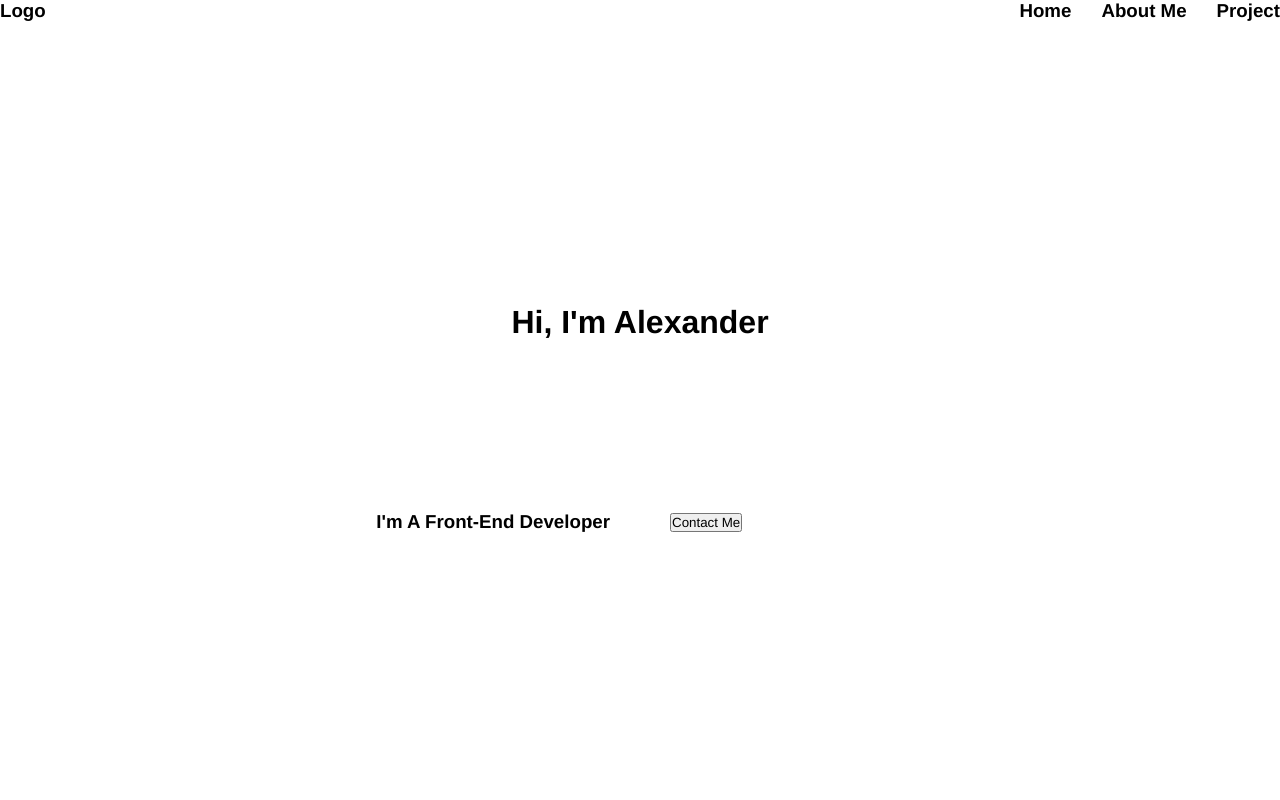
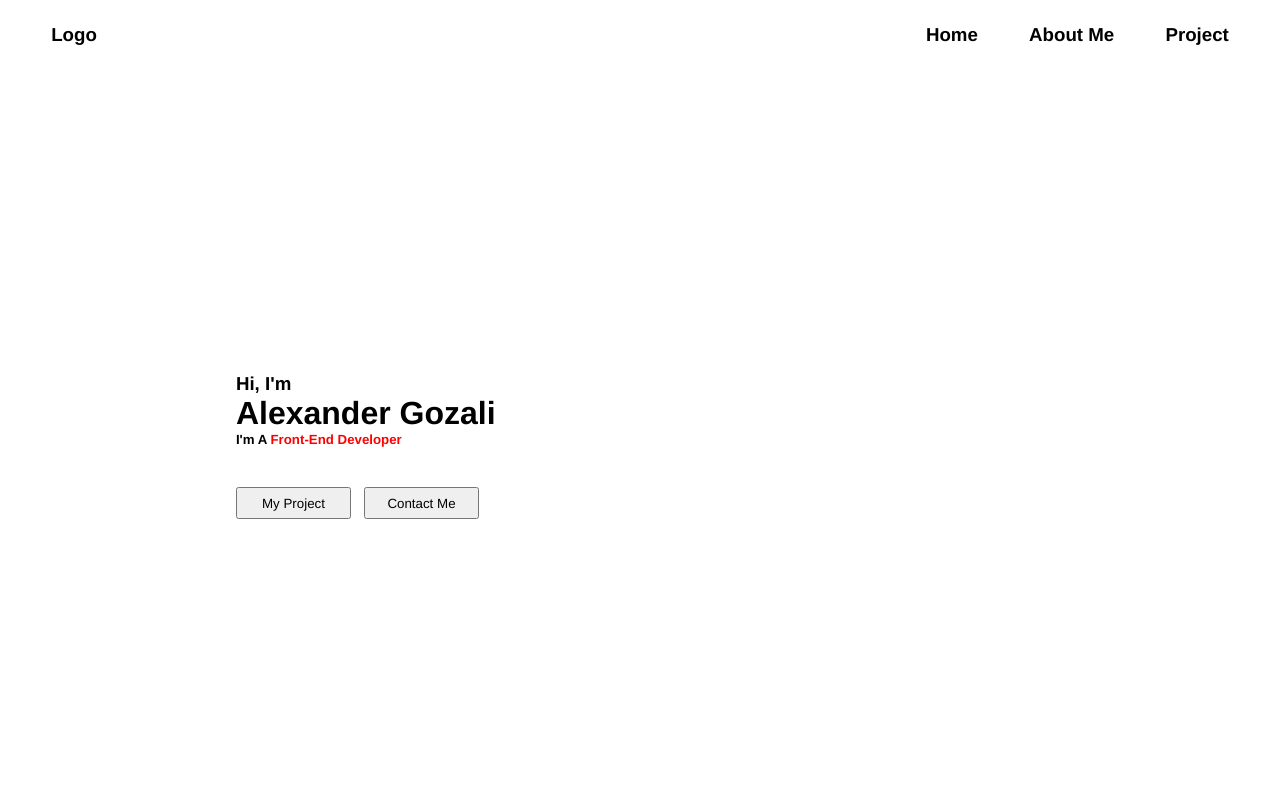
Before and after one commit to alexgodjirah/Web-Dev-Lab, a React (Create React App) app: page / in a window 1280 px wide. Shown: the top 800 px of the page. Built offline with nearby package versions, Linux system fonts and the light colour scheme.

Commit message:
Fix: Navbar and First Page skeletal update

```diff
--- a/src/components/ContactMe.js
+++ b/src/components/ContactMe.js
@@ -47,6 +47,8 @@ export default function ContactMe() {
                     <label>Message</label>
                     <textarea id='message' type='text' />
                 </div>
+
+                <button id='submit-button' type='submit'>Submit</button>
             </form>
             </div>
         </div>
--- a/src/components/FirstPage.js
+++ b/src/components/FirstPage.js
@@ -4,17 +4,17 @@ import React from 'react'
 export default function FirstPage() {
   return (
     <div className='firstPage'>
+
         <div className='title'>
-            <h1>Hi, I'm Alexander</h1>
+            <h3>Hi, I'm</h3>
+            <h1>Alexander <span>Gozali</span></h1>
+            <h5>I'm A <span className='frontEnd'>Front-End Developer</span></h5>
+            <div className='button'>
+                <a href='#project'><button id='myProject'>My Project</button></a>
+                <a href='#contact-me'><button id='myContact'>Contact Me</button></a>
+            </div>
         </div>
 
-        <div className='sub-title'>
-            <h3>I'm A Front-End Developer</h3>
-        </div>
-
-        <div className='contact-button'>
-            <button>Contact Me</button>
-        </div>
     </div>
   )
 }
--- a/src/styles/contactMe.css
+++ b/src/styles/contactMe.css
@@ -61,6 +61,12 @@
 #message {
     width: 45vw;
     height: 10vh;
+    margin-bottom: 2vh;
+}
+
+#submit-button {
+    width: 10vw;
+    height: 4vh;
 }
 
 textarea {
--- a/src/styles/firstPage.css
+++ b/src/styles/firstPage.css
@@ -1,39 +1,32 @@
 .firstPage {
     display: grid;
     grid-template-areas:
-        "head head  head head"
-        "name name  name name"
-        "sub sub button button"
-        "foot foot  foot foot"
+        "title image"
     ;
-    grid-template-columns: repeat(4, 1fr);
-    grid-template-rows: repeat(4, 1fr);
+    grid-template-columns: 1fr .75fr;
 }
 
 .title {
-    grid-column: 1 / 5;
-    grid-row: 2 / 3;
-
     justify-self: center;
     align-self: center;
 }
 
-.sub-title {
-    grid-column: 1 / 3;
-    grid-row: 3 / 4;
-
-    justify-self: end;
-    align-self: center;
-
-    margin-right: 30px;
+.button {
+    margin-top: 5vh;
 }
 
-.contact-button {
-    grid-column: 3 / 5;
-    grid-row: 3 / 4;
+.button #myProject {
+    width: 9vw;
+    height: 4vh;
 
-    justify-self: start;
-    align-self: center;
+    margin-right: 1vw;
+}
 
-    margin-left: 30px;
+.button #myContact {
+    width: 9vw;
+    height: 4vh;
 }
+
+.frontEnd {
+    color: red;
+}
--- a/src/styles/index.css
+++ b/src/styles/index.css
@@ -35,5 +35,5 @@ a {
 #contact-me {
   display: grid;
   width: 100vw;
-  height: 50vh;
+  height: 55vh;
 }
--- a/src/styles/navbar.css
+++ b/src/styles/navbar.css
@@ -1,10 +1,20 @@
 nav {
-    display: flex;
-  }
+  display: flex;
 
-  .navbar-item {
-    display: flex;
-    margin-left: auto;
-    gap: 30px;
-    align-items: center;
-  }
+  margin: 3vh 4vw 0 4vw;
+}
+
+.logo {
+  margin-right: auto;
+}
+
+.navbar-item {
+  display: grid;
+
+  grid-template-areas:
+    "home aboutMe project"
+  ;
+  gap: 4vw;
+
+  align-items: center;
+}
```
